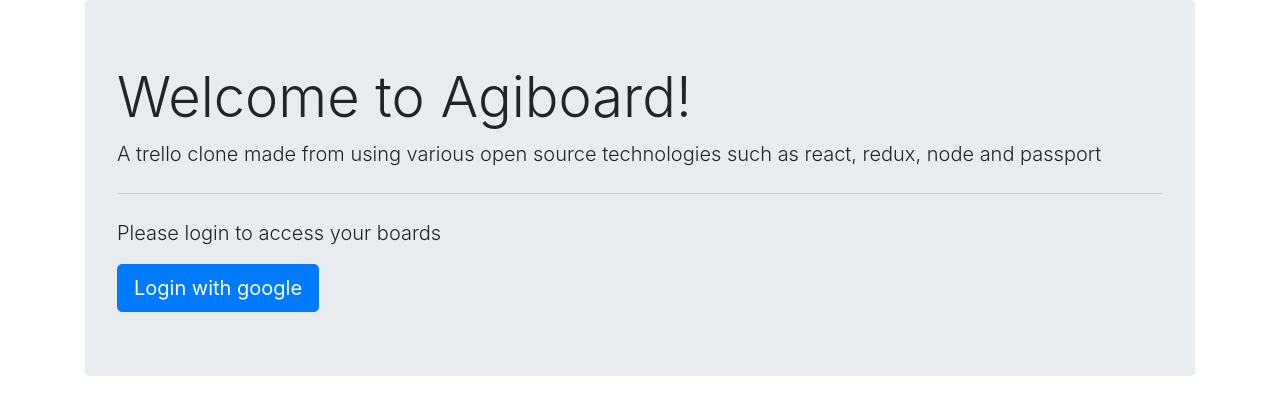
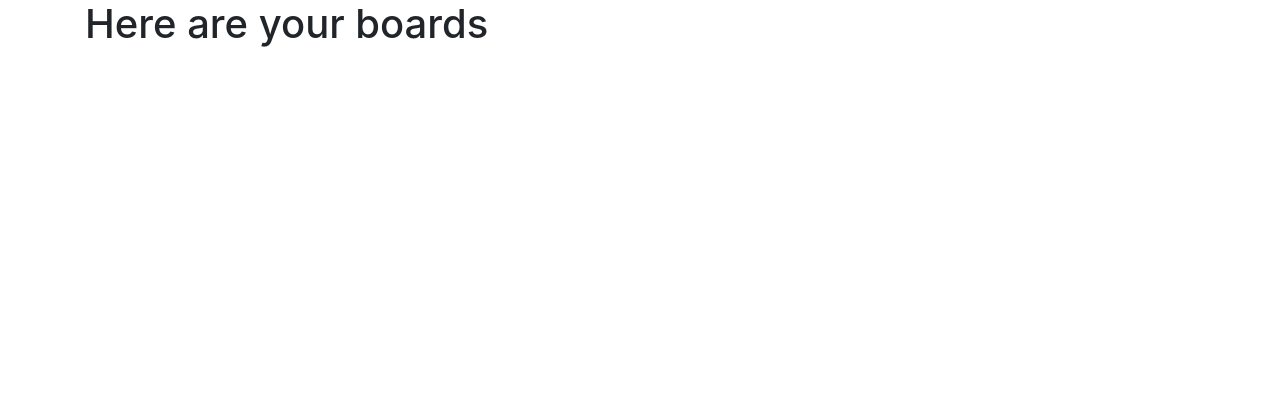
Before and after one commit to toan-au/kanbankat, a React (Create React App) app in the folder client/: page /boards in a window 1280 px wide. Shown: the top 414 px of the page. Built offline with nearby package versions, Linux system fonts and the light colour scheme.

Commit message:
added basic login page

```diff
--- a/client/src/components/App.js
+++ b/client/src/components/App.js
@@ -1,12 +1,12 @@
 import React, { Component } from 'react';
 import './App.css';
-import LoginJumbo from './LoginJumbo';
+import Main from './Main';
 
 class App extends Component {
   render() {
     return (
       <div className="App container-fluid">
-        <LoginJumbo />
+        <Main />
       </div>
     );
   }
--- /dev/null
+++ b/client/src/components/Boards.js
@@ -0,0 +1,11 @@
+import React from 'react';
+
+const Boards = () => {
+  return (
+    <div className="container">
+      <h1>Here are your boards</h1>
+    </div>
+  );
+};
+
+export default Boards;
--- a/client/src/components/LoginJumbo.js
+++ b/client/src/components/LoginJumbo.js
@@ -1,5 +1,4 @@
 import React from 'react';
-import { Link } from 'react-router-dom';
 
 const LoginJumbo = () => {
   return (
@@ -12,11 +11,9 @@
         </p>
         <hr className="my-4" />
         <p className="lead">Please login to access your boards</p>
-        <Link to="/auth/google">
-          <button className="btn btn-primary btn-lg" role="button">
-            Login with google
-          </button>
-        </Link>
+        <a className="btn btn-primary btn-lg" role="button" href="/auth/google">
+          Login with google
+        </a>
       </div>
     </div>
   );
--- /dev/null
+++ b/client/src/components/Main.js
@@ -0,0 +1,17 @@
+import React from 'react';
+import { Switch, Route } from 'react-router-dom';
+import LoginJumbo from './LoginJumbo';
+import Boards from './Boards';
+
+const Main = () => {
+  return (
+    <main>
+      <Switch>
+        <Route exact path="/boards" component={Boards} />
+        <LoginJumbo />
+      </Switch>
+    </main>
+  );
+};
+
+export default Main;
```
Also changed, not shown: 1 other file (tests, documents, lock files or other folders).
